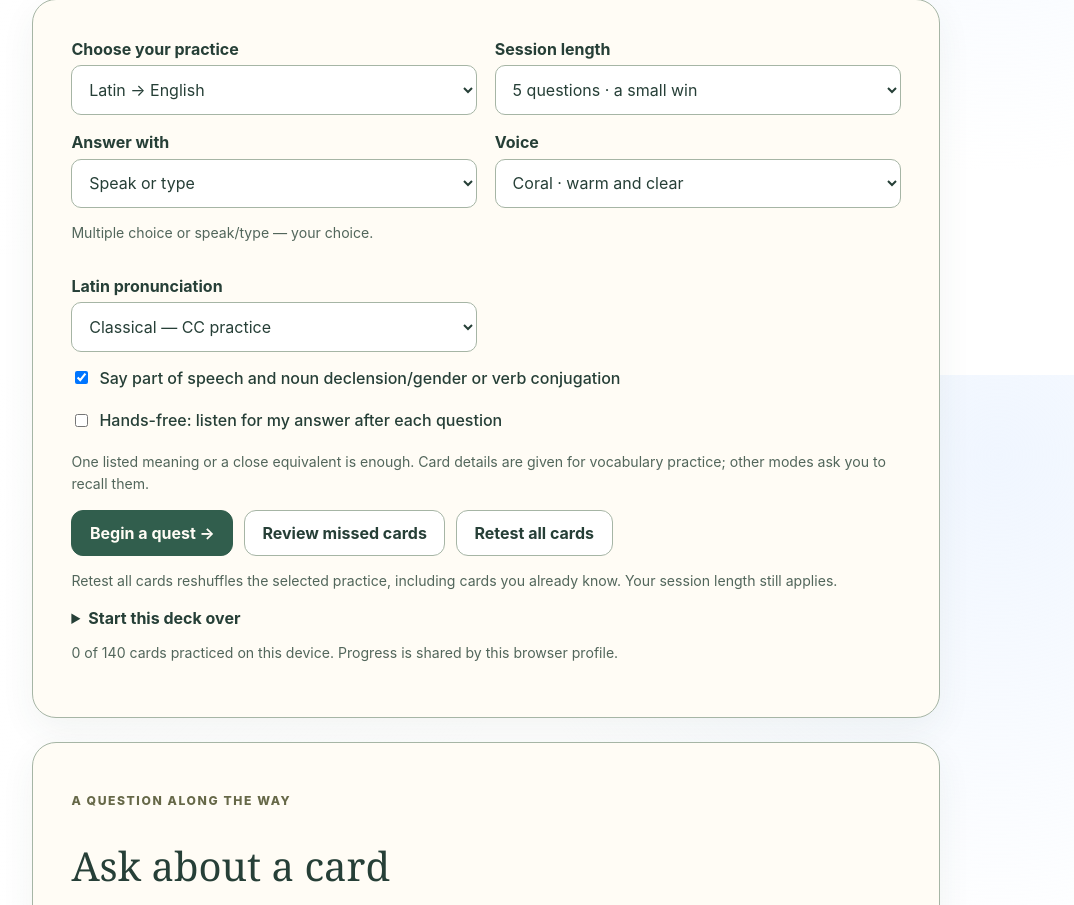
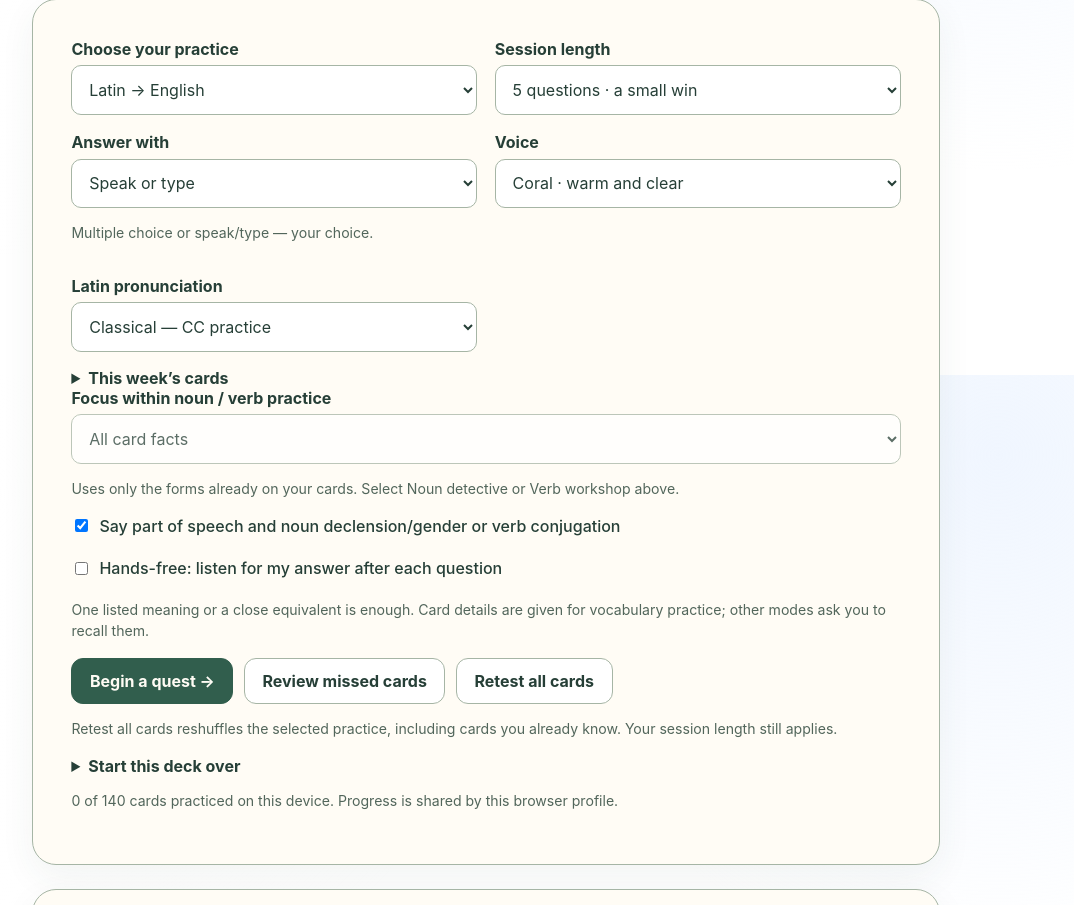
Before and after one commit to theandrewgordon/bible-generator, a Flask app: page /labs/latin-quest in a window 1280 px wide. Shown: the part 425-1330 px from the top of the page, without its empty margins (154-1228 px from the left). Run offline with Flask 3, Linux system fonts and the light colour scheme; data that the repository does not hold is empty; some libraries are stand-ins or nearby versions.

Commit message:
Add saved weekly Latin decks, form focus, and sourced English memory aids

```diff
--- a/faithsparks/services/latin_quest.py
+++ b/faithsparks/services/latin_quest.py
@@ -157,6 +157,12 @@ for number in range(141):
     CUES[f'score-{number}'] = f'{number} correct without hints.'
     CUES[f'count-{number}'] = f'{number} questions completed.'
 
+MEMORY_LINKS = json.loads((Path(__file__).resolve().parents[1] / 'content/latin_quest/memory_links.json').read_text())
+for card_id, memory in MEMORY_LINKS.items():
+    CUES['memory:' + card_id] = memory['text']
+    card = next(entry for entry in STUDY if entry['id'] == card_id)
+    STUDY.append({'id': card_id, 'word': card['word'], 'aliases': card['aliases'], 'fact': 'memory connection', 'answer': memory['text'], 'cue': 'memory:' + card_id})
+
 OPTION_INSTRUCTIONS = {
     'meaning': 'The supplied text is an English meaning. Read it in natural English, not as Latin.',
     'reverse': 'The supplied text is an isolated Latin word. Read it in restored Classical Latin, not English.',
--- a/faithsparks/views/latin_quest.py
+++ b/faithsparks/views/latin_quest.py
@@ -30,7 +30,7 @@ def page():
     token = session.setdefault('_csrf_token', secrets.token_urlsafe(32))
     response = current_app.make_response(render_template('labs_latin_quest.html', noindex=True,
         latin_questions=curriculum.QUESTIONS, latin_study=curriculum.STUDY, latin_modes=curriculum.MODES, latin_csrf=token,
-        latin_audio_version=curriculum.AUDIO_VERSION, latin_asset_version=_ASSET_VERSION))
+        latin_memory=curriculum.MEMORY_LINKS, latin_audio_version=curriculum.AUDIO_VERSION, latin_asset_version=_ASSET_VERSION))
     response.headers['Cache-Control'] = 'private, no-store'
     response.headers['X-Robots-Tag'] = 'noindex, nofollow'
     return response
--- a/static/js/latin-quest-core.js
+++ b/static/js/latin-quest-core.js
@@ -47,7 +47,8 @@ function record(stats,q,correct,helped){const prior=stats[q.id]||{};return {...s
 function lookupStudy(entries,text,contextCard=null){
  const query=normalize(text).replace(/\bprinciple\b/g,'principal');if(!query)return [];
  let facts=['meaning'];
- if(/\bgender\b/.test(query))facts=['gender'];
+ if(/\b(memory|remember)\b|english connection|related english/.test(query))facts=['memory connection'];
+ else if(/\bgender\b/.test(query))facts=['gender'];
  else if(/\b(declension|declination)\b/.test(query))facts=['declension'];
  else if(/\bconjugation\b/.test(query))facts=['conjugation'];
  else if(/\bnominative\b/.test(query))facts=['nominative'];
--- a/static/js/latin-quest.js
+++ b/static/js/latin-quest.js
@@ -11,9 +11,20 @@ try{const saved=JSON.parse(localStorage.getItem(STORE)||'{}');for(const [key,val
 function save(){try{localStorage.setItem(STORE,JSON.stringify(stats));}catch(_){notice('This browser could not save progress. Keep this page open to retain this session.');}}
 function summary(){const practiced=new Set(Object.keys(stats).filter(id=>stats[id].attempts>0).map(id=>id.split(':')[0]));$('lq-progress-summary').textContent=practiced.size+' of 140 cards practiced on this device. Progress is shared by this browser profile.';}
 function current(){return queue[position];}
+const WEEK='faithsparks.latinQuest.week.v1',deckCards=Array.from(new Map(config.questions.map(q=>[q.card,q])).values());
+let weekly=new Set(),weekEnabled=false;
+try{const saved=JSON.parse(localStorage.getItem(WEEK)||'{}');weekly=new Set((Array.isArray(saved.cards)?saved.cards:[]).filter(id=>deckCards.some(q=>q.card===id)));weekEnabled=saved.enabled===true;}catch(_){}
+$('lq-week-use').checked=weekEnabled;
+function saveWeek(){try{localStorage.setItem(WEEK,JSON.stringify({enabled:$('lq-week-use').checked,cards:[...weekly]}));}catch(_){notice('Weekly deck could not be saved on this browser.');}weekCount();}
+function weekCount(){$('lq-week-count').textContent=weekly.size+' cards selected. Changes save automatically on this browser.';}
+function paintWeek(){const list=$('lq-week-cards'),search=core.normalize($('lq-week-search').value);list.replaceChildren();for(const q of deckCards){const labelText=q.mode==='grammar'?q.prompt:(config.questions.find(x=>x.card===q.card&&x.mode==='meaning')?.prompt||q.prompt)+' — '+(config.questions.find(x=>x.card===q.card&&x.mode==='meaning')?.answer||'');if(search&&!core.normalize(labelText).includes(search))continue;const label=document.createElement('label');label.className='lq-check';const box=document.createElement('input');box.type='checkbox';box.checked=weekly.has(q.card);box.addEventListener('change',()=>{if(box.checked)weekly.add(q.card);else weekly.delete(q.card);saveWeek();});label.appendChild(box);const text=document.createElement('span');text.textContent=labelText;label.appendChild(text);list.appendChild(label);}weekCount();}
+function practicePool(){let pool=config.questions;if($('lq-week-use').checked)pool=pool.filter(q=>weekly.has(q.card));const focus=$('lq-focus').value;if(settings.mode==='nouns'&&['nominative','genitive','gender','declension'].includes(focus))pool=pool.filter(q=>q.id.endsWith('nouns-'+focus));if(settings.mode==='verbs'&&focus==='principal')pool=pool.filter(q=>q.id.includes(':verbs-part'));return pool;}
+function showMemory(){const memory=config.memory?.[current().card];if(!memory)return;if(!resolved)helped=true;$('lq-memory-text').textContent='Memory aid, not an answer: '+memory.text;$('lq-memory-text').hidden=false;$('lq-memory-source').href=memory.source;$('lq-memory-source').hidden=false;$('lq-memory-hear').hidden=false;}
+$('lq-week-search').addEventListener('input',paintWeek);$('lq-week-use').addEventListener('change',saveWeek);$('lq-week-all').addEventListener('click',()=>{weekly=new Set(deckCards.map(q=>q.card));saveWeek();paintWeek();});$('lq-week-none').addEventListener('click',()=>{weekly.clear();saveWeek();paintWeek();});$('lq-memory-open').addEventListener('click',showMemory);$('lq-memory-hear').addEventListener('click',()=>{if(active)speak('memory:'+current().card);});paintWeek();
+
 function progressQuestion(){return settings.response==='choice'?{...current(),id:current().id+':choice'}:current();}
 function sessionStats(){if(settings.response!=='choice')return stats;return Object.fromEntries(Object.entries(stats).filter(([id])=>id.endsWith(':choice')).map(([id,value])=>[id.slice(0,-7),value]));}
-function syncResponse(){const supported=['meaning','reverse'].includes($('lq-mode').value);$('lq-response').disabled=!supported;if(!supported)$('lq-response').value='recall';const choice=supported&&$('lq-response').value==='choice';$('lq-auto').disabled=choice||!Recognition;if(choice)$('lq-auto').checked=false;$('lq-response-note').textContent=supported?'Multiple choice or speak/type — your choice.':'This practice uses speak or type. Multiple choice is available for Latin ↔ English.';}
+function syncResponse(){const mode=$('lq-mode').value;$('lq-focus').disabled=!['nouns','verbs'].includes(mode);for(const option of $('lq-focus').options||[])option.disabled=option.value!=='all'&&(mode==='verbs'?option.value!=='principal':option.value==='principal');if((mode==='verbs'&&$('lq-focus').value!=='principal')||(mode==='nouns'&&$('lq-focus').value==='principal'))$('lq-focus').value='all';const supported=['meaning','reverse'].includes($('lq-mode').value);$('lq-response').disabled=!supported;if(!supported)$('lq-response').value='recall';const choice=supported&&$('lq-response').value==='choice';$('lq-auto').disabled=choice||!Recognition;if(choice)$('lq-auto').checked=false;$('lq-response-note').textContent=supported?'Multiple choice or speak/type — your choice.':'This practice uses speak or type. Multiple choice is available for Latin ↔ English.';}
 function paintChoices(){
  const options=$('lq-options');options.replaceChildren();choiceButtons=[];selectedChoice=null;const values=settings.response==='choice'?core.choicesFor(current(),config.questions):[];
  $('lq-multiple').hidden=!values.length;$('lq-form').hidden=!!values.length;$('lq-choice-repeat').hidden=!values.length;
@@ -82,13 +93,14 @@ function paint(){
  $('lq-round').textContent='Question '+(position+1)+' of '+queue.length;$('lq-bar').max=queue.length;$('lq-bar').value=position;
  $('lq-question').textContent=q.prompt;$('lq-meta').textContent=settings.details?q.details:'';$('lq-answer').value='';$('lq-answer').disabled=false;$('lq-check').disabled=false;
  $('lq-feedback').textContent='';$('lq-followup-details').open=false;$('lq-followup-question').value='';$('lq-followup-status').textContent='';$('lq-followup-result').textContent='';$('lq-followup-choices').replaceChildren();$('lq-after').hidden=true;for(const name of ['hint','reveal','skip'])$('lq-'+name).disabled=false;
+ $('lq-memory').hidden=!config.memory?.[q.card];for(const id of ['lq-memory-text','lq-memory-source','lq-memory-hear'])$(id).hidden=true;
  paintChoices();$('lq-question').focus?.({preventScroll:true});$('lq-session').scrollIntoView?.({block:'start'});repeatQuestion();
 }
 function begin(kind='practice'){
  stopMedia();settings={response:['meaning','reverse'].includes($('lq-mode').value)&&$('lq-response').value==='choice'?'choice':'recall',mode:$('lq-mode').value,voice:$('lq-voice').value,pronunciation:$('lq-pronunciation').value,details:$('lq-details').checked,handsfree:$('lq-auto').checked&&!!Recognition};
  if(settings.response==='choice')settings.handsfree=false;
- const nextQueue=kind==='same'?core.shuffled(queue):core.buildQueue(config.questions,settings.mode,Number($('lq-size').value),kind==='retest'?{}:sessionStats(),kind==='review');
- if(!nextQueue.length){notice('No missed cards in this practice mode yet. Try Retest all cards or choose another mode.');return;}
+ const nextQueue=kind==='same'?core.shuffled(queue):core.buildQueue(practicePool(),settings.mode,Number($('lq-size').value),kind==='retest'?{}:sessionStats(),kind==='review');
+ if(!nextQueue.length){notice('No cards match this practice. Check your weekly selection and focus, or use Retest all cards if there are no misses.');return;}
  queue=nextQueue;resetBackup=null;requestedReset=null;$('lq-reset-confirm').hidden=true;$('lq-undo-reset').hidden=true;position=0;score=0;assisted=0;completed=0;active=true;notice('');$('lq-setup').hidden=true;$('lq-result').hidden=true;$('lq-session').hidden=false;$('lq-study').hidden=true;paint();
 }
 async function hint(){if(!active||resolved)return;helped=true;$('lq-feedback').textContent=current().hint;const played=await speak(current().id+':hint');if(played&&settings.handsfree&&!resolved)listen();}
--- a/templates/labs_latin_quest.html
+++ b/templates/labs_latin_quest.html
@@ -34,6 +34,8 @@
    <div><label for="lq-voice">Voice</label><select id="lq-voice"><option value="coral">Coral · warm and clear</option><option value="marin">Marin · calm and natural</option></select></div>
    <div><label for="lq-pronunciation">Latin pronunciation</label><select id="lq-pronunciation"><option value="classical">Classical — CC practice</option></select></div>
   </div>
+  <details><summary>This week’s cards</summary><p class="lq-small">Choose the cards your tutor assigned. Saved on this browser. Unchecking “Use this week’s deck” returns to the full deck.</p><label class="lq-check"><input type="checkbox" id="lq-week-use">Use this week’s deck</label><p id="lq-week-count" class="lq-small"></p><label for="lq-week-search">Find a card</label><input type="text" id="lq-week-search" placeholder="Latin word, English meaning, or grammar question"><div class="lq-row"><button id="lq-week-all" type="button">Select all</button><button id="lq-week-none" type="button">Clear selection</button></div><div id="lq-week-cards" style="max-height:320px;overflow:auto;margin-top:1rem"></div></details>
+  <div><label for="lq-focus">Focus within noun / verb practice</label><select id="lq-focus"><option value="all">All card facts</option><option value="nominative">Nominative singular</option><option value="genitive">Genitive singular</option><option value="declension">Noun declension</option><option value="gender">Noun gender</option><option value="principal">Verb principal parts</option></select><p class="lq-small">Uses only the forms already on your cards. Select Noun detective or Verb workshop above.</p></div>
   <div class="lq-row"><label class="lq-check"><input id="lq-details" type="checkbox" checked> Say part of speech and noun declension/gender or verb conjugation</label></div>
   <div class="lq-row"><label class="lq-check"><input id="lq-auto" type="checkbox"> Hands-free: listen for my answer after each question</label></div>
   <p class="lq-small">One listed meaning or a close equivalent is enough. Card details are given for vocabulary practice; other modes ask you to recall them.</p>
@@ -56,6 +58,7 @@
   <p id="lq-audio-status" class="lq-status" role="status"></p>
   <div id="lq-multiple" hidden><p class="lq-small">Choose one meaning or word. Tap 🔊 to listen without answering.</p><div id="lq-options" class="lq-grid" role="group" aria-label="Answer choices"></div></div>
   <form id="lq-form"><label for="lq-answer">Your answer</label><input type="text" id="lq-answer" autocomplete="off" autocapitalize="off" spellcheck="false"><div class="lq-row"><button class="primary" id="lq-check" type="submit">Check answer</button><button id="lq-mic" type="button">🎙 Say my answer</button><button id="lq-repeat" type="button">Hear again</button></div></form>
+  <div id="lq-memory" class="lq-note" hidden><button id="lq-memory-open" type="button">English memory connection</button><p id="lq-memory-text" class="lq-small" hidden></p><a id="lq-memory-source" class="lq-link" target="_blank" rel="noopener" hidden>Word connection source</a><button id="lq-memory-hear" type="button" hidden>🔊 Hear memory connection</button></div>
   <details id="lq-followup-details"><summary id="lq-followup-summary">Ask about this card</summary>
    <p class="lq-small">Ask “What gender is it?”, “What conjugation is it?”, or “What are its principal parts?” Getting help keeps this question in practice.</p>
    <form id="lq-followup-form"><label for="lq-followup-question">Follow-up question</label><input type="text" id="lq-followup-question" autocomplete="off"><div class="lq-row"><button type="submit">Ask about this card</button><button type="button" id="lq-followup-mic">🎙 Ask a follow-up by voice</button><button type="button" id="lq-followup-back">Hear quiz question again</button></div></form>
@@ -70,7 +73,7 @@
  <details class="lq-panel"><summary>Teacher &amp; parent notes</summary><ul class="lq-list"><li>Uses the 140 approved photographed cards: 120 vocabulary cards and 20 grammar cards. The unresolved card is excluded.</li><li>New sessions favor cards that need practice. Hinted and revealed answers return for review. Multiple-choice progress is tracked separately from speak/type recall. Longer sessions stop at the number of distinct cards in the chosen mode. Progress stays in this browser, shared by anyone using this browser profile.</li><li>Answer checking uses listed meanings and a small set of equivalents. It avoids guessing at misspellings. Use “My answer was also correct” to accept another valid equivalent together.</li><li>AI-generated OpenAI voice clips are saved and reused. Uses restored Classical pronunciation for this CC practice game. Latin pronunciation is a model approximation; a teacher should check unfamiliar forms.</li><li>The microphone uses your browser’s speech-recognition service, which may send audio to its provider. Faith Sparks receives no voice recordings or learner answers. Voice input works best for English meanings; type Latin forms if recognition struggles.</li></ul><div class="lq-row"><button id="lq-clear" type="button">Reset this browser’s Latin progress</button><button id="lq-clear-audio" type="button">Clear saved audio on this device</button></div></details>
  <p class="lq-small lq-note">Voice: AI-generated by OpenAI. Clips are reused from shared storage and saved on your device when supported. If audio is unavailable, use the visible card and answer controls. No automatic device-voice substitution.</p>
 </main>
-<script id="lq-config" type="application/json">{{ {'modes':latin_modes,'questions':latin_questions,'study':latin_study,'csrf':latin_csrf,'audioVersion':latin_audio_version,'ttsUrl':url_for('latin_quest.tts')}|tojson }}</script>
+<script id="lq-config" type="application/json">{{ {'memory':latin_memory,'modes':latin_modes,'questions':latin_questions,'study':latin_study,'csrf':latin_csrf,'audioVersion':latin_audio_version,'ttsUrl':url_for('latin_quest.tts')}|tojson }}</script>
 <script src="{{ url_for('static', filename='js/latin-quest-core.js') }}?v={{ latin_asset_version }}" defer></script>
 <script src="{{ url_for('static', filename='js/latin-quest.js') }}?v={{ latin_asset_version }}" defer></script>
 {% endblock %}
```
Also changed, not shown: faithsparks/content/latin_quest/memory_links.json (added, +26 -0 lines), tests/latin_quest_voice.cjs (+4 -1 lines), tests/test_latin_quest.py (+10 -0 lines), README.md.
